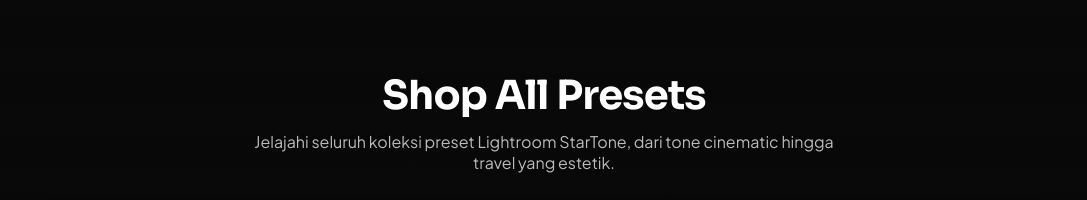
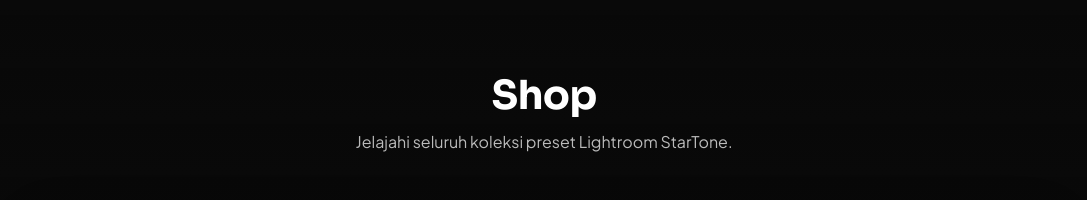
Before and after one commit to startoneid/startone, a plain HTML site: page shop.html in a window 1280 px wide. Shown: the part 138-338 px from the top of the page, without its empty margins (96-1183 px from the left). Drawn offline with nearby package versions, Linux system fonts and the light colour scheme; no server answers; grey boxes are pictures that could not be loaded.

Commit message:
Add files via upload

```diff
--- a/shop.html
+++ b/shop.html
@@ -92,8 +92,8 @@
     <div class="shop-hero-bg" style="background-image:url('background/bgmain.jpg');"></div>
 
     <div class="shop-page-header" data-aos="fade-up">
-        <h1 class="title section-title">Shop All Presets</h1>
-        <p class="shop-page-subtitle">Jelajahi seluruh koleksi preset Lightroom StarTone, dari tone cinematic hingga travel yang estetik.</p>
+        <h1 class="title section-title">Shop</h1>
+        <p class="shop-page-subtitle">Jelajahi seluruh koleksi preset Lightroom StarTone.</p>
     </div>
 </section>
 
```
Also changed, not shown: about.html (+2 -2 lines).
